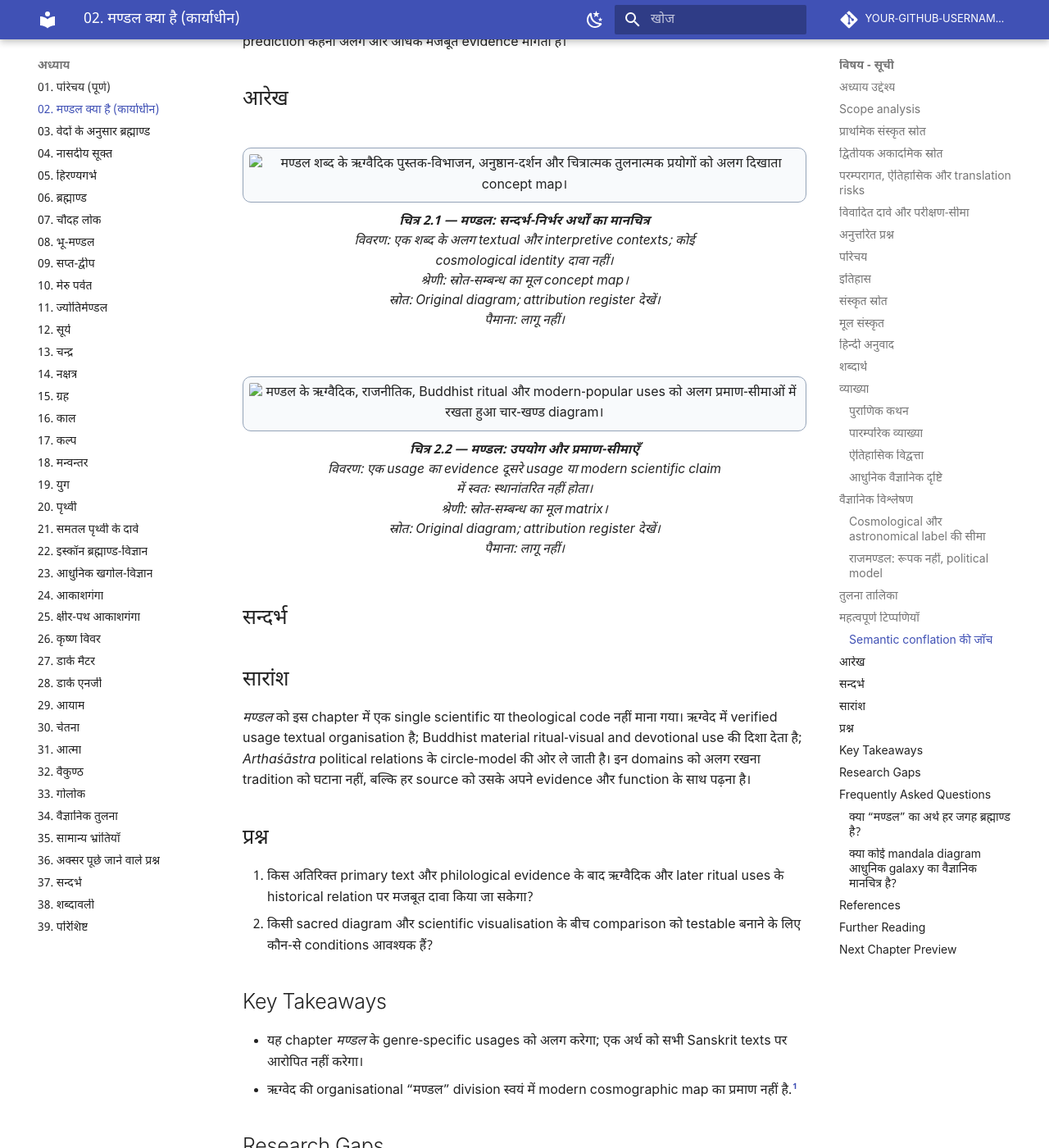
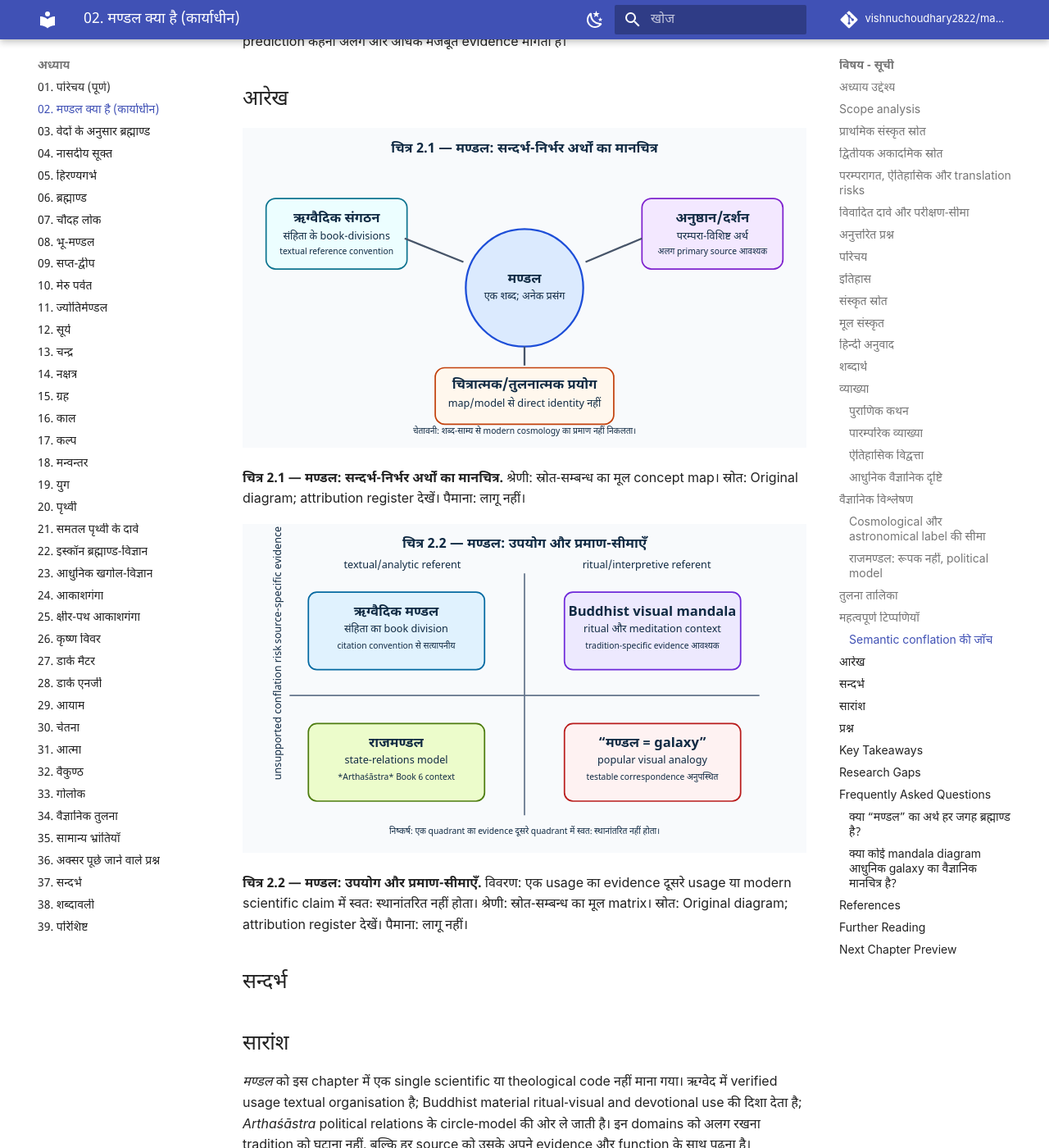
Before and after one commit to vishnuchoudhary2822/mandal-vigyan, an MkDocs documentation site: the page built from docs/chapters/02-what-is-mandala.md, in a window 1280 px wide and 1400 px high, scrolled down 6829 px. Shown: the whole window at 82% size. Built offline with MkDocs 1.6.1 and Material for MkDocs 9.7.7, drawn with Linux system fonts in a browser that asks for light colours; comment, search, counter and statistics services are not loaded; some of the changed text lies outside the part shown.

Commit message:
Fix published SVG paths and repository branding

```diff
--- a/docs/chapters/02-what-is-mandala.md
+++ b/docs/chapters/02-what-is-mandala.md
@@ -142,15 +142,13 @@ Modern science में visualisation को evidential status केवल उ
 
 ## आरेख
 
-<figure class="research-figure">
-  <img src="../assets/diagrams/ch02-mandala-meaning-map.svg" alt="मण्डल शब्द के ऋग्वैदिक पुस्तक-विभाजन, अनुष्ठान-दर्शन और चित्रात्मक तुलनात्मक प्रयोगों को अलग दिखाता concept map।">
-  <figcaption><strong>चित्र 2.1 — मण्डल: सन्दर्भ-निर्भर अर्थों का मानचित्र</strong><br>विवरण: एक शब्द के अलग textual और interpretive contexts; कोई cosmological identity दावा नहीं।<br>श्रेणी: स्रोत-सम्बन्ध का मूल concept map।<br>स्रोत: Original diagram; attribution register देखें।<br>पैमाना: लागू नहीं।</figcaption>
-</figure>
+![मण्डल शब्द के ऋग्वैदिक पुस्तक-विभाजन, अनुष्ठान-दर्शन और चित्रात्मक तुलनात्मक प्रयोगों को अलग दिखाता concept map।](../assets/diagrams/ch02-mandala-meaning-map.svg)
 
-<figure class="research-figure">
-  <img src="../assets/diagrams/ch02-usage-boundaries.svg" alt="मण्डल के ऋग्वैदिक, राजनीतिक, Buddhist ritual और modern-popular uses को अलग प्रमाण-सीमाओं में रखता हुआ चार-खण्ड diagram।">
-  <figcaption><strong>चित्र 2.2 — मण्डल: उपयोग और प्रमाण-सीमाएँ</strong><br>विवरण: एक usage का evidence दूसरे usage या modern scientific claim में स्वतः स्थानांतरित नहीं होता।<br>श्रेणी: स्रोत-सम्बन्ध का मूल matrix।<br>स्रोत: Original diagram; attribution register देखें।<br>पैमाना: लागू नहीं।</figcaption>
-</figure>
+**चित्र 2.1 — मण्डल: सन्दर्भ-निर्भर अर्थों का मानचित्र.** श्रेणी: स्रोत-सम्बन्ध का मूल concept map। स्रोत: Original diagram; attribution register देखें। पैमाना: लागू नहीं।
+
+![मण्डल के ऋग्वैदिक, राजनीतिक, Buddhist ritual और modern-popular uses को अलग प्रमाण-सीमाओं में रखता हुआ चार-खण्ड diagram।](../assets/diagrams/ch02-usage-boundaries.svg)
+
+**चित्र 2.2 — मण्डल: उपयोग और प्रमाण-सीमाएँ.** विवरण: एक usage का evidence दूसरे usage या modern scientific claim में स्वतः स्थानांतरित नहीं होता। श्रेणी: स्रोत-सम्बन्ध का मूल matrix। स्रोत: Original diagram; attribution register देखें। पैमाना: लागू नहीं।
 
 ## सन्दर्भ
 
--- a/mkdocs.yml
+++ b/mkdocs.yml
@@ -1,8 +1,8 @@
 site_name: "मण्डल विज्ञान | MANDAL VIGYAN"
 site_description: "पुराणिक ब्रह्माण्ड-विज्ञान और आधुनिक विज्ञान का स्रोत-आधारित अध्ययन"
-site_url: "https://YOUR-GITHUB-USERNAME.github.io/MANDALVIGYAN/"
-repo_name: "YOUR-GITHUB-USERNAME/MANDALVIGYAN"
-repo_url: "https://github.com/YOUR-GITHUB-USERNAME/MANDALVIGYAN"
+site_url: "https://vishnuchoudhary2822.github.io/mandal-vigyan/"
+repo_name: "vishnuchoudhary2822/mandal-vigyan"
+repo_url: "https://github.com/vishnuchoudhary2822/mandal-vigyan"
 edit_uri: edit/main/
 docs_dir: docs
 site_dir: site
@@ -34,6 +34,9 @@ markdown_extensions:
   - pymdownx.tabbed:
       alternate_style: true
 extra_css: [stylesheets/print.css, assets/stylesheets/visuals.css]
+extra:
+  generator: false
+copyright: "Copyright &copy; 2026 Vishnu Choudhary · MANDAL VIGYAN"
 nav:
   - मुखपृष्ठ: index.md
   - विषय-सूची: summary.md
```
Also changed, not shown: docs/chapters/01-introduction.md (+7 -9 lines), 1 other file.
